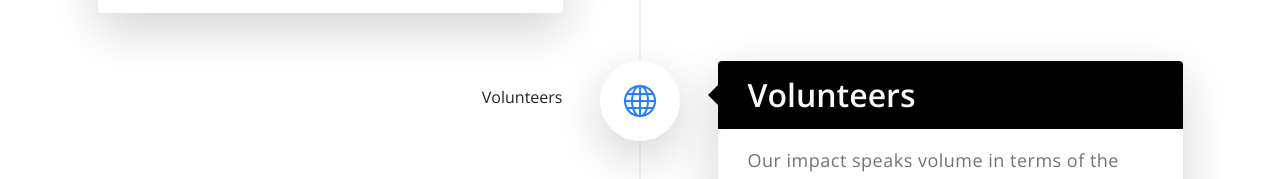
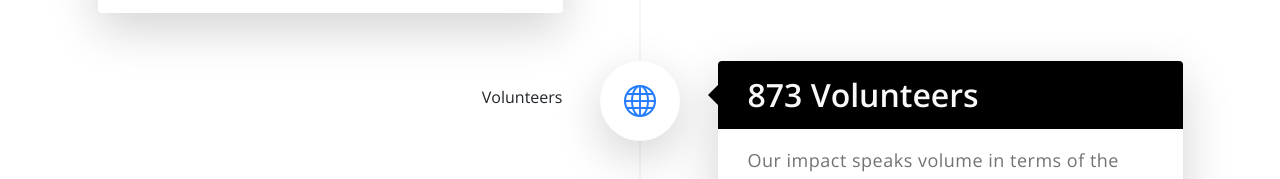
Before and after one commit to VinCoD/ASLV, a plain HTML site: page index.html in a window 1280 px wide. Shown: the part 3072-3251 px from the top of the page. Drawn offline with nearby package versions, Linux system fonts and the light colour scheme.

Commit message:
Updated the number of volunteers

```diff
--- a/index.html
+++ b/index.html
@@ -221,7 +221,7 @@
 
                             <div class="row g-0 justify-content-end justify-content-md-around align-items-start timeline-nodes my-lg-5 my-4">
                                 <div class="col-9 col-md-5 ms-md-4 ms-lg-0 order-3 order-md-1 timeline-content bg-white shadow-lg">
-                                    <h3 class=" text-light">Volunteers</h3>
+                                    <h3 class=" text-light">873 Volunteers</h3>
 
                                     <p class="mb-0 pb-0">Our impact speaks volume in terms of the community development and conservation projects that we have concluded to date</p>
 
```
